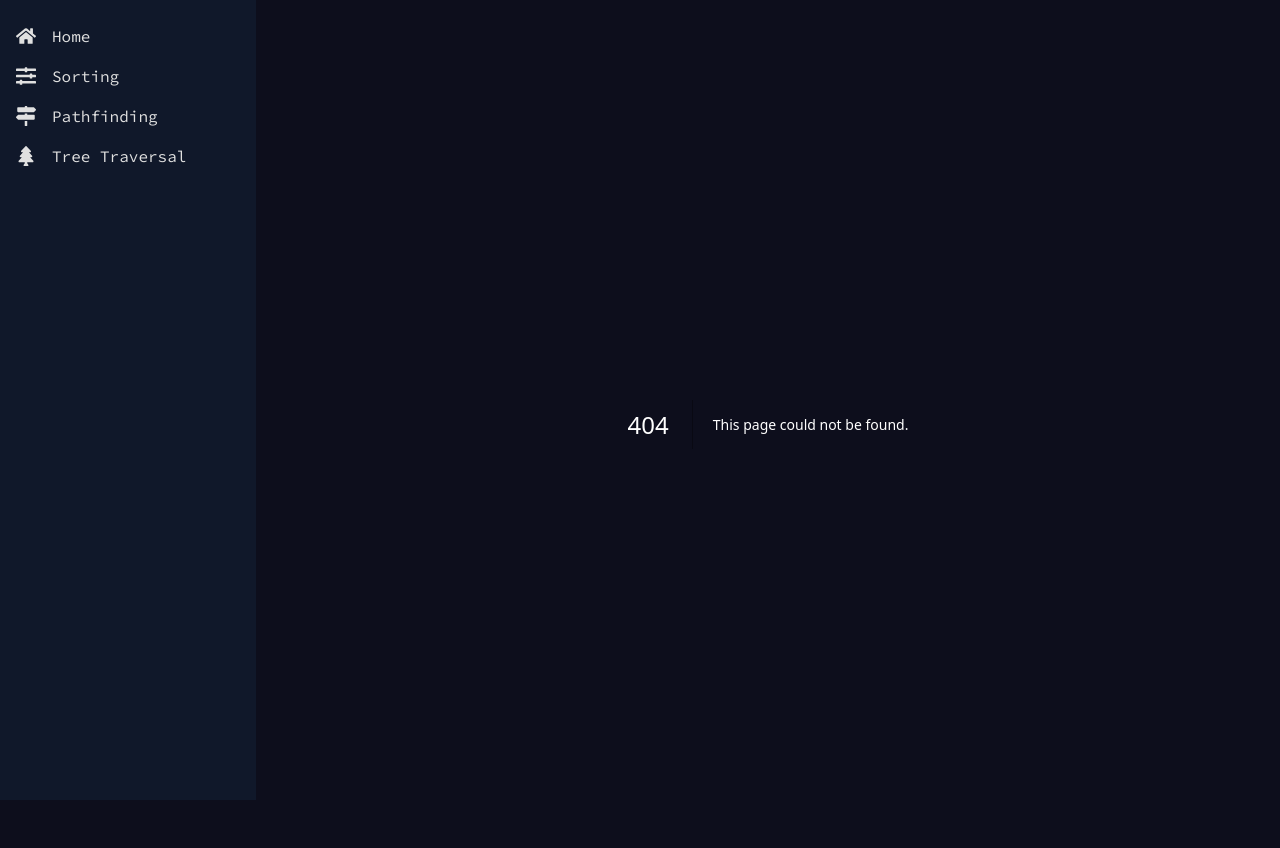
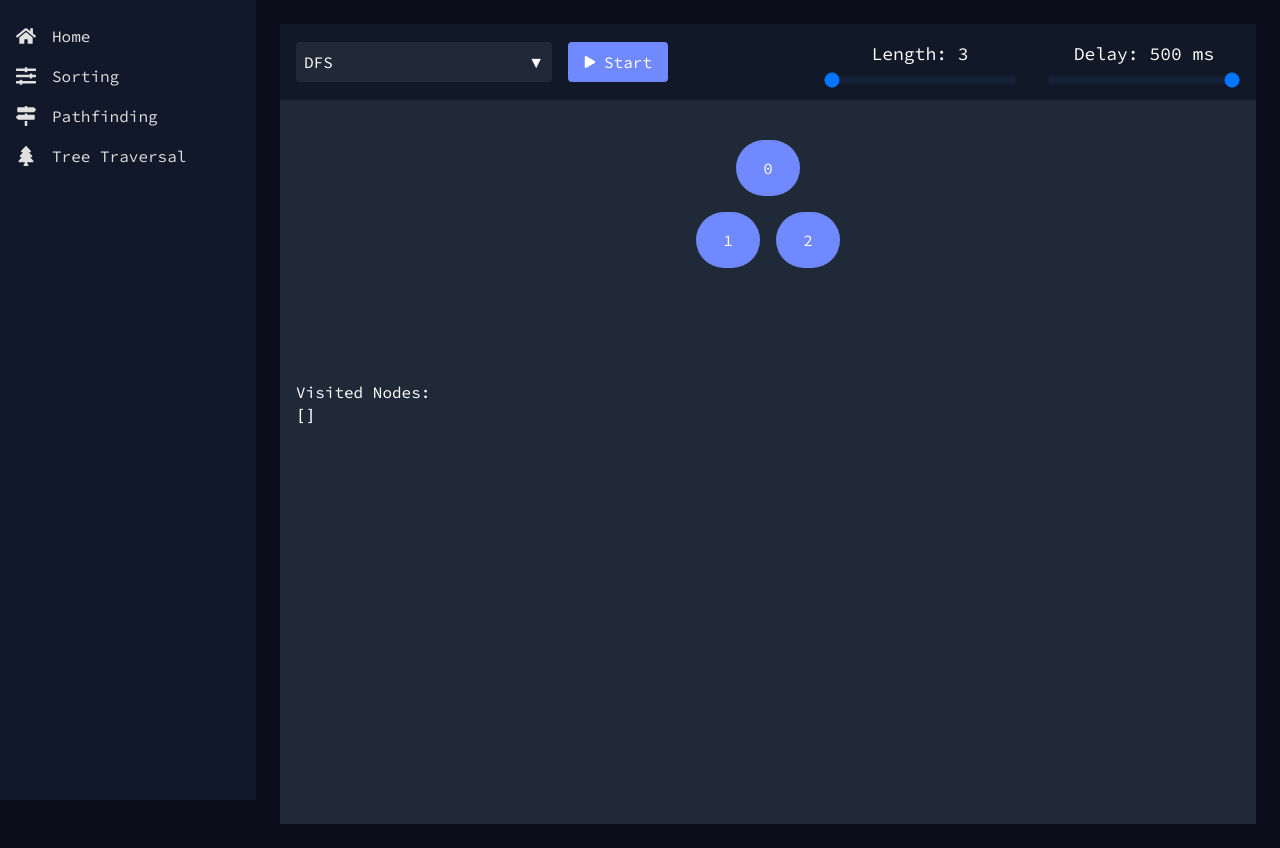
Before and after one commit to nchalimba/algo_visualizer, a Next.js app: page /tree-traversal in a window 1280 px wide. Before the commit this address had no page. Built offline with nearby package versions, Linux system fonts and the light colour scheme.

Commit message:
feat: current state tree traversal

```diff
--- /dev/null
+++ b/src/app/components/treeTraversal/Navbar.tsx
@@ -0,0 +1,90 @@
+import React, { useState } from "react";
+
+import { TreeTraversalSettings } from "../../types";
+import Button from "../common/Button";
+import Select from "../common/Select";
+import Slider from "../common/Slider";
+import { FaPlay } from "react-icons/fa";
+
+interface NavbarProps {
+  settings: TreeTraversalSettings;
+  setSettings: React.Dispatch<React.SetStateAction<TreeTraversalSettings>>;
+  setTree: React.Dispatch<React.SetStateAction<number[]>>;
+  setVisitedArray: React.Dispatch<React.SetStateAction<number[]>>;
+}
+
+const algoOptions = [
+  { label: "DFS", value: "DFS" },
+  { label: "BFS", value: "BFS" },
+];
+
+const Navbar: React.FC<NavbarProps> = ({
+  settings,
+  setSettings,
+  setTree,
+  setVisitedArray,
+}) => {
+  const [disableButtons, setDisableButtons] = useState(false);
+
+  const handleDelayChange = (event: React.ChangeEvent<HTMLInputElement>) => {
+    setSettings((prev) => ({ ...prev, delay: Number(event.target.value) }));
+  };
+
+  const handleLengthChange = (event: React.ChangeEvent<HTMLInputElement>) => {
+    const newLength = parseInt(event.target.value);
+    setSettings((prev) => ({ ...prev, length: newLength }));
+    setTree(Array.from({ length: newLength }, (_, index) => index));
+  };
+
+  const handleAlgoChange = (value: { label: string; value: string }) => {
+    setSettings((prev) => ({ ...prev, algo: value.value }));
+  };
+
+  const handleStart = () => {
+    setDisableButtons(true);
+    setVisitedArray([]); // Reset visited nodes array for new traversal
+    // Add logic for traversal based on selected algorithm (DFS/BFS)
+  };
+
+  return (
+    <nav className="p-4 bg-gray-900 text-white flex flex-col lg:flex-row items-center justify-between w-full">
+      <div className="flex items-center space-x-4">
+        {/* Select Algorithm */}
+        <Select
+          options={algoOptions}
+          value={algoOptions.find((option) => option.value === settings.algo)}
+          placeholder="Select algo..."
+          onChange={handleAlgoChange}
+        />
+
+        {/* Start Button */}
+        <Button onClick={handleStart} disabled={disableButtons}>
+          <div className="flex items-center gap-2">
+            <FaPlay className="text-xs" />
+            Start
+          </div>
+        </Button>
+      </div>
+
+      <div className="flex gap-8 mt-4 lg:mt-0">
+        {/* Length Slider */}
+        <Slider
+          label={`Length: ${settings.length}`}
+          value={settings.length}
+          onChange={handleLengthChange}
+          min={3}
+        />
+
+        {/* Delay Slider */}
+        <Slider
+          label={`Delay: ${settings.delay} ms`}
+          value={settings.delay}
+          onChange={handleDelayChange}
+          min={1}
+        />
+      </div>
+    </nav>
+  );
+};
+
+export default Navbar;
--- /dev/null
+++ b/src/app/components/treeTraversal/Node.tsx
@@ -0,0 +1,42 @@
+import React from "react";
+
+interface NodeProps {
+  tree: number[];
+  index: number;
+}
+
+const Node: React.FC<NodeProps> = ({ tree, index }) => {
+  const leftChildIndex = 2 * index + 1;
+  const rightChildIndex = 2 * index + 2;
+
+  const hasLeftChild = leftChildIndex < tree.length;
+  const hasRightChild = rightChildIndex < tree.length;
+
+  return (
+    <div className="flex flex-col items-center mb-8">
+      {/* Parent Node */}
+      <div
+        className="bg-retroDark-accent text-white p-4 rounded-full w-16 text-center"
+        id={`node-${index}`}
+      >
+        <p>{tree[index]}</p>
+      </div>
+
+      {/* Children */}
+      <div className="flex justify-between w-full mt-4 gap-4">
+        {hasLeftChild && (
+          <div className="flex flex-col items-center">
+            <Node tree={tree} index={leftChildIndex} />
+          </div>
+        )}
+        {hasRightChild && (
+          <div className="flex flex-col items-center">
+            <Node tree={tree} index={rightChildIndex} />
+          </div>
+        )}
+      </div>
+    </div>
+  );
+};
+
+export default Node;
--- /dev/null
+++ b/src/app/components/treeTraversal/VisitedArray.tsx
@@ -0,0 +1,16 @@
+import React from "react";
+
+interface VisitedArrayProps {
+  array: number[];
+}
+
+const VisitedArray: React.FC<VisitedArrayProps> = ({ array }) => {
+  return (
+    <div className="mt-4 bg-gray-800 p-4 rounded">
+      <h3>Visited Nodes:</h3>
+      <pre className="text-white">{JSON.stringify(array, null, 2)}</pre>
+    </div>
+  );
+};
+
+export default VisitedArray;
--- /dev/null
+++ b/src/app/pathfinding/page.tsx
@@ -0,0 +1,7 @@
+import React from "react";
+
+const Pathfinding = () => {
+  return <div>Pathfinding</div>;
+};
+
+export default Pathfinding;
--- /dev/null
+++ b/src/app/tree-traversal/page.tsx
@@ -0,0 +1,53 @@
+"use client";
+import React, { useState, useEffect } from "react";
+import Head from "next/head";
+import Navbar from "../components/treeTraversal/Navbar";
+import Node from "../components/treeTraversal/Node";
+import VisitedArray from "../components/treeTraversal/VisitedArray";
+import { TreeTraversalSettings } from "../types";
+
+const TreeTraversalPage = () => {
+  const [settings, setSettings] = useState<TreeTraversalSettings>({
+    algo: "DFS", // Default algorithm
+    delay: 500, // Default delay
+    length: 3, // Default tree length
+  });
+
+  const [tree, setTree] = useState<number[]>([0]);
+  const [visitedArray, setVisitedArray] = useState<number[]>([]);
+
+  // Update tree when the length changes
+  useEffect(() => {
+    const newTree = Array.from(
+      { length: settings.length },
+      (_, index) => index
+    );
+
+    setTree(newTree);
+  }, [settings.length]);
+
+  return (
+    <div className="min-h-screen bg-gray-800 text-white">
+      <Head>
+        <title>Tree Traversal Visualizer</title>
+        <meta
+          name="description"
+          content="Visualizes tree traversal algorithms"
+        />
+        <link rel="icon" href="/favicon.ico" />
+      </Head>
+      <Navbar
+        settings={settings}
+        setSettings={setSettings}
+        setTree={setTree}
+        setVisitedArray={setVisitedArray}
+      />
+      <div className="flex justify-center items-center pt-10">
+        <Node tree={tree} index={0} />
+      </div>
+      <VisitedArray array={visitedArray} />
+    </div>
+  );
+};
+
+export default TreeTraversalPage;
```
Also changed, not shown: 1 other file (tests, documents, lock files or other folders).
